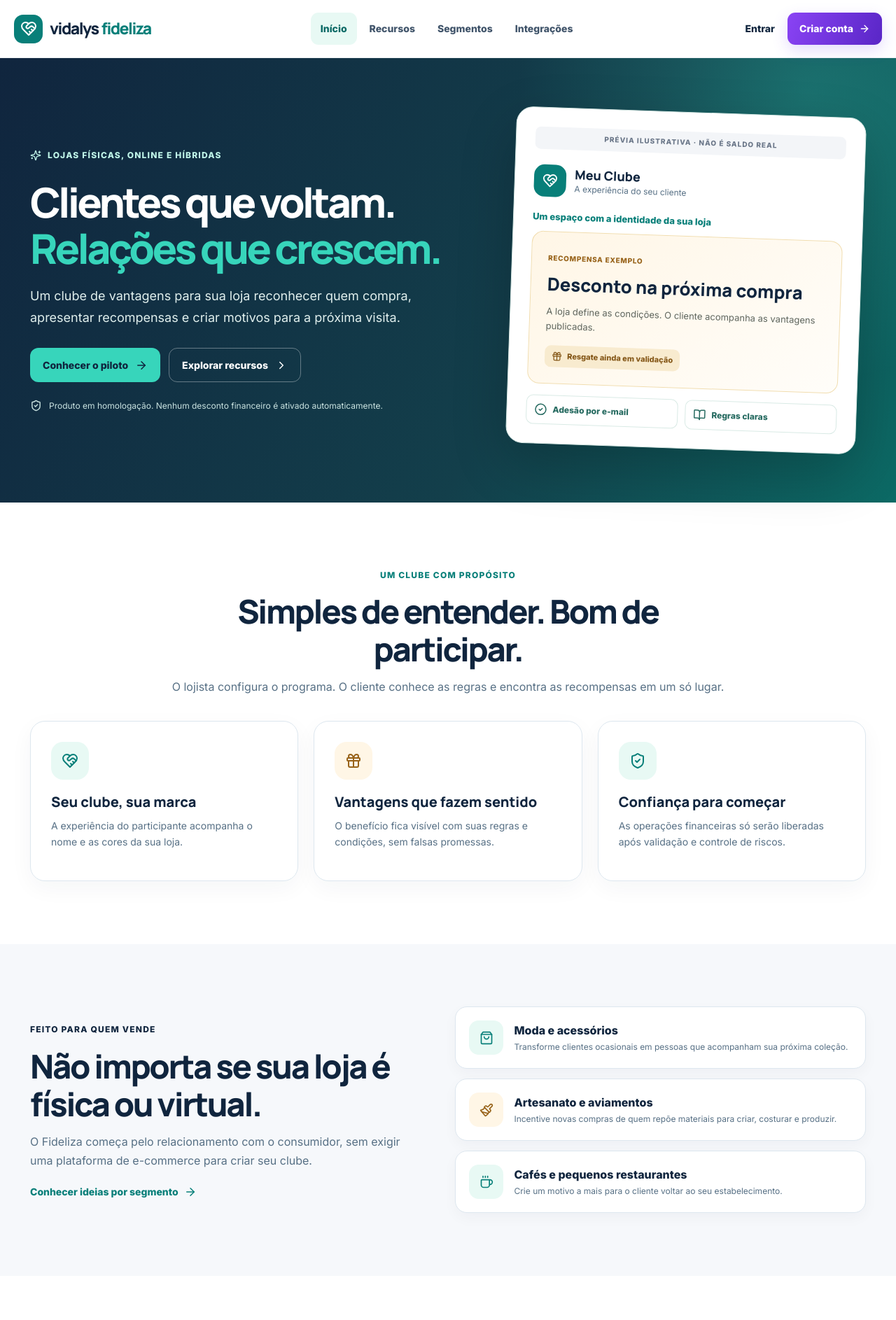
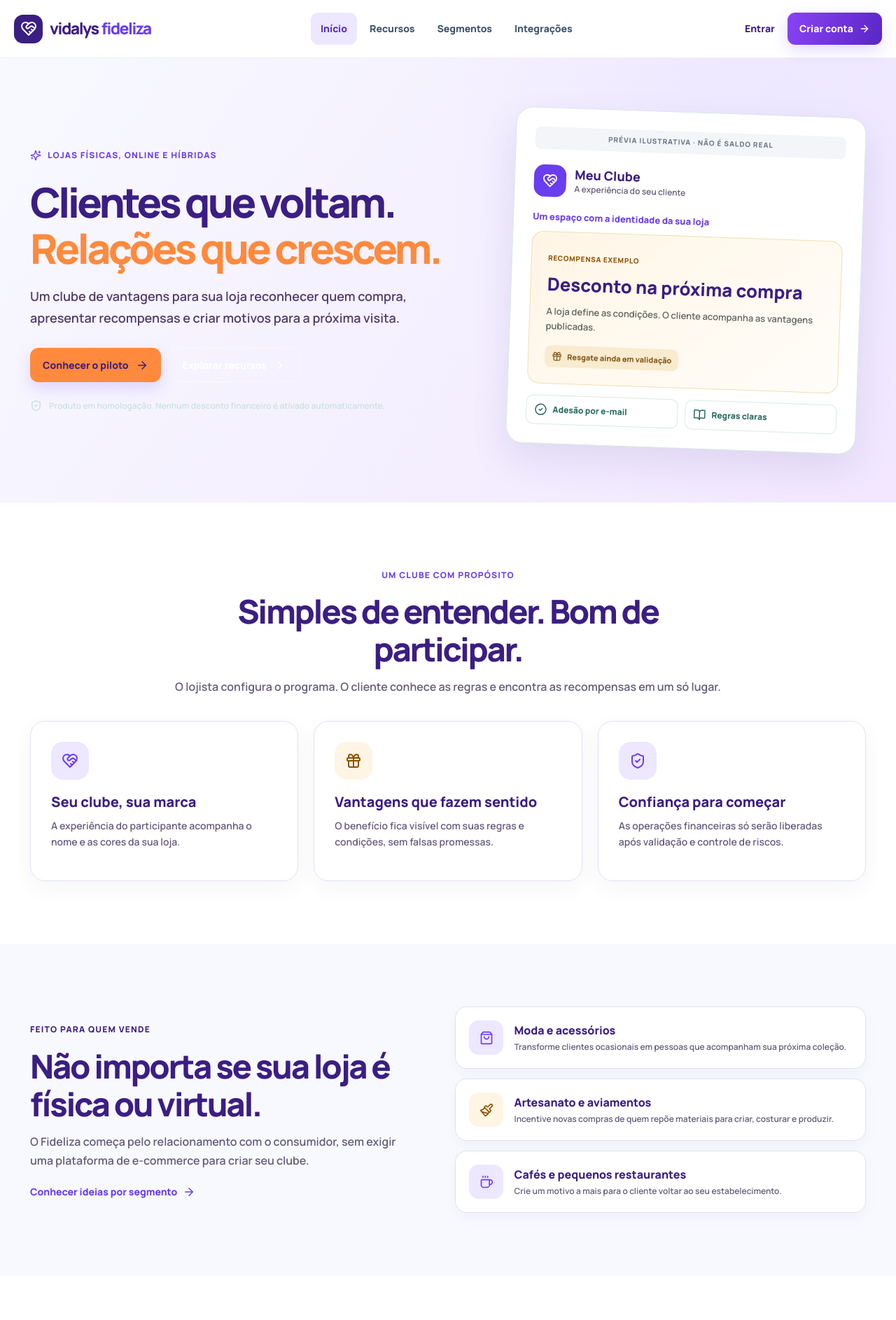
Before and after one commit to Brunohvg/vidalys-fideliza, a React (Vite) app in the folder frontend/: page / in a window 1280 px wide. Shown: the top 1886 px of the page at 70% size. Built offline with nearby package versions, Linux system fonts and the light colour scheme.

Commit message:
style(brand): align frontend/src/marketing.css with approved loyalty palette

```diff
--- a/frontend/src/marketing.css
+++ b/frontend/src/marketing.css
@@ -1,9 +1,9 @@
 /* Marketing de produto — v2 navy / jade / mint / reward.
    Escopo exclusivo .vf-market. Nunca compartilhar com tenant/checkout. */
 .vf-market{
-  --mk-ink:#10253E;--mk-jade:#087F79;--mk-jade-hover:#096B66;
-  --mk-mint:#37D5BB;--mk-gold:#F5BA51;--mk-reward-ink:#98631A;
-  --mk-muted:#577085;--mk-line:#DDE7EF;--mk-canvas:#F6F8FB;
+  --mk-ink:#3B1E82;--mk-jade:#6A3DF0;--mk-jade-hover:#542CCB;
+  --mk-mint:#FF8A3D;--mk-gold:#FFC857;--mk-reward-ink:#8F5200;
+  --mk-muted:#665D7A;--mk-line:#E4DFF2;--mk-canvas:#F8F9FF;
   min-height:100vh;background:#fff;color:var(--mk-ink);
   font-family:Inter,system-ui,sans-serif;font-size:16px;line-height:1.55;
 }
@@ -21,12 +21,12 @@
 .mk-logo em{font-style:normal;color:var(--mk-jade);margin-left:4px}
 .mk-nav{display:flex;align-items:center;gap:4px}
 .mk-nav a{padding:12px 14px;border-radius:11px;font-size:14px;font-weight:750;color:#40546A;min-height:44px;display:inline-flex;align-items:center}
-.mk-nav a:hover,.mk-nav a[aria-current="page"]{background:#E8F9F4;color:#0A6965}
+.mk-nav a:hover,.mk-nav a[aria-current="page"]{background:#EDE7FF;color:#0A6965}
 .mk-header-actions{display:flex;align-items:center;gap:14px;white-space:nowrap}
 .mk-signin{font-size:14px;font-weight:750;padding:10px 4px}
 .mk-head-cta{display:inline-flex;align-items:center;justify-content:center;gap:8px;padding:11px 17px;min-height:46px;border-radius:11px;background:var(--mk-jade);color:#fff!important;font-size:14px;font-weight:800;box-shadow:0 9px 20px rgba(8,127,121,.16)}
 .mk-head-cta:hover,.mk-button-main:hover{background:var(--mk-jade-hover)}
-.mk-hero{background:radial-gradient(circle at 90% 8%,rgba(55,213,187,.26),transparent 32%),linear-gradient(118deg,#10253E 0%,#133F4B 60%,#0C6A65 100%);color:#fff;display:grid;grid-template-columns:minmax(0,1.1fr) minmax(340px,.9fr);gap:clamp(30px,4vw,70px);align-items:center;padding:clamp(50px,6vw,92px) max(28px,calc((100vw - 1194px)/2))}
+.mk-hero{background:radial-gradient(circle at 90% 8%,rgba(55,213,187,.26),transparent 32%),linear-gradient(118deg,#3B1E82 0%,#4C268C 60%,#6A3DF0 100%);color:#fff;display:grid;grid-template-columns:minmax(0,1.1fr) minmax(340px,.9fr);gap:clamp(30px,4vw,70px);align-items:center;padding:clamp(50px,6vw,92px) max(28px,calc((100vw - 1194px)/2))}
 .mk-hero-copy{max-width:680px}
 .mk-eyebrow{display:inline-flex;align-items:center;gap:9px;font-size:12px;font-weight:800;letter-spacing:.1em;line-height:1.5}
 .mk-hero .mk-eyebrow{color:#C0F6E9}
@@ -36,8 +36,8 @@
 .mk-hero-actions{display:flex;flex-wrap:wrap;gap:12px;margin:28px 0 24px}
 .mk-button{display:inline-flex;align-items:center;justify-content:center;gap:10px;min-height:49px;padding:13px 18px;border-radius:12px;font-size:14px;font-weight:800;line-height:1.3}
 .mk-button-main{background:var(--mk-jade);color:#fff!important}
-.mk-hero .mk-button-main{background:var(--mk-mint);color:#10253E!important}
-.mk-hero .mk-button-main:hover{background:#A4F0E0}
+.mk-hero .mk-button-main{background:var(--mk-mint);color:#3B1E82!important}
+.mk-hero .mk-button-main:hover{background:#E6D7FF}
 .mk-button-quiet{border:1px solid rgba(255,255,255,.35);color:#fff!important}
 .mk-button-quiet:hover{background:rgba(255,255,255,.10)}
 .mk-honesty{display:flex;align-items:flex-start;gap:10px;color:#C9E2E0;font-size:12px;max-width:530px;line-height:1.6}
@@ -50,7 +50,7 @@
 .mk-demo-header strong{font:800 18px Manrope,Inter,sans-serif}
 .mk-demo-header small{font-size:12px;color:var(--mk-muted)}
 .mk-demo-topline{font-weight:800;font-size:13px;color:var(--mk-jade);margin-bottom:11px}
-.mk-demo-panel{background:linear-gradient(140deg,#FFF6E6,#FFFDF9);border:1px solid #F1DDAF;border-radius:17px;padding:23px}
+.mk-demo-panel{background:linear-gradient(140deg,#FFF5E5,#FFFDF9);border:1px solid #F1DDAF;border-radius:17px;padding:23px}
 .mk-demo-panel>span:first-child{font-weight:850;letter-spacing:.07em;font-size:10px;color:var(--mk-reward-ink)}
 .mk-demo-panel strong{display:block;font:800 clamp(21px,2vw,28px)/1.25 Manrope,Inter,sans-serif;margin:12px 0}
 .mk-demo-panel p{color:#5F665E;font-size:13px;margin:0 0 18px}
@@ -65,23 +65,23 @@
 .mk-section-head p,.mk-showcase p,.mk-cta-panel p{font-size:16px;line-height:1.7;color:var(--mk-muted);margin:0}
 .mk-benefit-grid{display:grid;grid-template-columns:repeat(3,minmax(0,1fr));gap:22px;width:min(1194px,100%);margin:auto}
 .mk-benefit-grid article{border:1px solid var(--mk-line);border-radius:21px;padding:29px;box-shadow:0 10px 32px rgba(16,37,62,.045)}
-.mk-benefit-grid article>span{display:grid;place-items:center;width:54px;height:54px;border-radius:17px;background:#E8F9F4;color:var(--mk-jade)}
-.mk-benefit-grid article:nth-child(2)>span{background:#FFF6E6;color:var(--mk-reward-ink)}
+.mk-benefit-grid article>span{display:grid;place-items:center;width:54px;height:54px;border-radius:17px;background:#EDE7FF;color:var(--mk-jade)}
+.mk-benefit-grid article:nth-child(2)>span{background:#FFF5E5;color:var(--mk-reward-ink)}
 .mk-benefit-grid h3{font:800 20px Manrope,Inter,sans-serif;margin:18px 0 9px}
 .mk-benefit-grid p{color:var(--mk-muted);font-size:14px;line-height:1.7}
-.mk-showcase{background:#F6F8FB;display:grid;grid-template-columns:minmax(0,.95fr) minmax(0,1.05fr);gap:clamp(25px,6vw,85px);align-items:center;padding-inline:max(26px,calc((100vw - 1194px)/2))}
+.mk-showcase{background:#F8F9FF;display:grid;grid-template-columns:minmax(0,.95fr) minmax(0,1.05fr);gap:clamp(25px,6vw,85px);align-items:center;padding-inline:max(26px,calc((100vw - 1194px)/2))}
 .mk-text-link{display:inline-flex;align-items:center;gap:8px;color:var(--mk-jade)!important;font-weight:800;font-size:14px;margin-top:20px}
 .mk-text-link:hover{text-decoration:underline;text-underline-offset:5px}
 .mk-showcase-stack{display:grid;gap:14px}
 .mk-showcase-stack article{display:flex;align-items:center;gap:15px;background:#fff;border:1px solid var(--mk-line);border-radius:17px;padding:19px;box-shadow:0 7px 20px rgba(16,37,62,.035)}
-.mk-showcase-stack article>span{display:grid;place-items:center;width:49px;height:49px;flex:none;border-radius:14px;background:#E8F9F4;color:var(--mk-jade)}
-.mk-showcase-stack article:nth-child(2)>span{background:#FFF6E6;color:var(--mk-reward-ink)}
+.mk-showcase-stack article>span{display:grid;place-items:center;width:49px;height:49px;flex:none;border-radius:14px;background:#EDE7FF;color:var(--mk-jade)}
+.mk-showcase-stack article:nth-child(2)>span{background:#FFF5E5;color:var(--mk-reward-ink)}
 .mk-showcase-stack strong,.mk-showcase-stack small{display:block}
 .mk-showcase-stack strong{font-weight:800}
 .mk-showcase-stack small{font-size:12px;color:var(--mk-muted);line-height:1.55;margin-top:3px}
-.mk-cta-panel{width:min(1194px,calc(100% - 44px));margin:65px auto;background:linear-gradient(115deg,#10253E,#114D50);padding:clamp(30px,5vw,58px);color:#fff;border-radius:23px;display:flex;align-items:center;justify-content:space-between;gap:30px}
+.mk-cta-panel{width:min(1194px,calc(100% - 44px));margin:65px auto;background:linear-gradient(115deg,#3B1E82,#114D50);padding:clamp(30px,5vw,58px);color:#fff;border-radius:23px;display:flex;align-items:center;justify-content:space-between;gap:30px}
 .mk-cta-panel p{color:#D2E4E0}
-.mk-cta-panel .mk-button-main{background:var(--mk-mint);color:#10253E!important;white-space:nowrap}
+.mk-cta-panel .mk-button-main{background:var(--mk-mint);color:#3B1E82!important;white-space:nowrap}
 .mk-cta-panel .mk-eyebrow{color:var(--mk-mint)}
 .mk-inner{width:min(1194px,calc(100% - 44px));margin:auto;padding:clamp(46px,6vw,76px) 0 82px;min-height:65vh}
 .mk-section-top{text-align:center;max-width:830px;margin:0 auto 43px}
@@ -89,15 +89,15 @@
 .mk-section-top p{font-size:17px;line-height:1.7;color:var(--mk-muted)}
 .mk-feature-grid,.mk-segments{display:grid;grid-template-columns:repeat(3,minmax(0,1fr));gap:19px}
 .mk-feature,.mk-segment{display:flex;flex-direction:column;align-items:flex-start;border:1px solid var(--mk-line);border-radius:20px;padding:25px;background:#fff;box-shadow:0 9px 28px rgba(16,37,62,.04)}
-.mk-feature-symbol,.mk-segment-icon{display:grid;place-items:center;width:54px;height:54px;border-radius:16px;color:var(--mk-jade);background:#E8F9F4}
-.mk-feature:nth-child(2) .mk-feature-symbol,.mk-segment:nth-child(2n) .mk-segment-icon{color:var(--mk-reward-ink);background:#FFF6E6}
+.mk-feature-symbol,.mk-segment-icon{display:grid;place-items:center;width:54px;height:54px;border-radius:16px;color:var(--mk-jade);background:#EDE7FF}
+.mk-feature:nth-child(2) .mk-feature-symbol,.mk-segment:nth-child(2n) .mk-segment-icon{color:var(--mk-reward-ink);background:#FFF5E5}
 .mk-feature h2,.mk-segment h2,.mk-integration h2{font:800 21px/1.3 Manrope,Inter,sans-serif;letter-spacing:-.025em;margin:15px 0 9px}
 .mk-feature p,.mk-segment p,.mk-integration p{color:var(--mk-muted);font-size:14px;line-height:1.7;margin:0 0 12px}
 .mk-state{display:inline-flex;align-items:center;font-size:11px;font-weight:800;padding:7px 11px;border-radius:100px;margin-top:16px}
 .mk-state-interface{color:#176E53;background:#E5F7EE}
 .mk-state-homologacao{color:#8B5813;background:#FFF2D9}
 .mk-state-planejado{color:#526071;background:#EFF2F6}
-.mk-disclosure{margin-top:31px;display:flex;align-items:flex-start;gap:14px;padding:22px;background:#E8F9F4;color:#244F48;border-radius:16px}
+.mk-disclosure{margin-top:31px;display:flex;align-items:flex-start;gap:14px;padding:22px;background:#EDE7FF;color:#244F48;border-radius:16px}
 .mk-disclosure svg{flex:none;margin-top:3px}
 .mk-disclosure p{margin:0;font-size:14px;line-height:1.7}
 .mk-segment-example{display:flex;gap:10px;align-items:flex-start;background:#FFF8EB;color:#6B5531;border:1px solid #EFDDB9;border-radius:12px;padding:13px;font-size:13px;line-height:1.6;margin-top:auto}
@@ -121,9 +121,9 @@
 .mk-integration{border:1px solid var(--mk-line);border-radius:18px;padding:25px}
 .mk-integration .mk-state{margin-top:8px}
 .mk-category-label{font-size:11px;text-transform:uppercase;font-weight:850;color:var(--mk-jade);letter-spacing:.08em}
-.mk-empty{padding:25px;background:#F6F8FB;border-radius:14px;color:var(--mk-muted)}
+.mk-empty{padding:25px;background:#F8F9FF;border-radius:14px;color:var(--mk-muted)}
 .mk-visually-hidden{position:absolute;width:1px;height:1px;padding:0;margin:-1px;overflow:hidden;clip:rect(0,0,0,0);white-space:nowrap;border:0}
-.mk-footer{background:#10253E;color:#fff;padding:48px 26px}
+.mk-footer{background:#3B1E82;color:#fff;padding:48px 26px}
 .mk-footer-inner{max-width:1194px;margin:auto;display:flex;justify-content:space-between;gap:35px}
 .mk-footer-brand{display:flex;align-items:center;gap:8px;font:800 20px Manrope,Inter,sans-serif}
 .mk-footer-brand svg{color:var(--mk-mint)}
@@ -176,3 +176,14 @@
 @media(prefers-reduced-motion:reduce){
   .vf-market *,.vf-market *::before,.vf-market *::after{transition:none!important;scroll-behavior:auto!important}
 }
+
+/* Identidade Vidalys Fideliza aprovada — home comercial */
+.vf-market{--mk-ink:#3B1E82;--mk-jade:#6A3DF0;--mk-jade-hover:#542CCB;--mk-mint:#FF8A3D;--mk-gold:#FFC857;--mk-muted:#665D7A;--mk-line:#E4DFF2;--mk-canvas:#F8F9FF;font-family:Manrope,Inter,system-ui,sans-serif}
+.mk-hero{background:radial-gradient(circle at 88% 12%,rgba(237,231,255,.94),transparent 42%),linear-gradient(125deg,#F8F9FF 0%,#F1E7FF 100%);color:#3B1E82}
+.mk-hero .mk-eyebrow{color:#6A3DF0}
+.mk-hero h1 em{color:#FF8A3D}
+.mk-hero-copy>p{color:#513C69}
+.mk-button-main,.mk-head-cta{background:linear-gradient(115deg,#8B43F6,#5926C6);color:#fff!important;box-shadow:0 9px 21px rgba(106,61,240,.17)}
+.mk-demo{box-shadow:0 22px 54px rgba(59,30,130,.10)}
+.mk-nav a:hover,.mk-nav a[aria-current="page"]{background:#EDE7FF;color:#542CCB}
+.mk-logo>span{background:#3B1E82}
```
